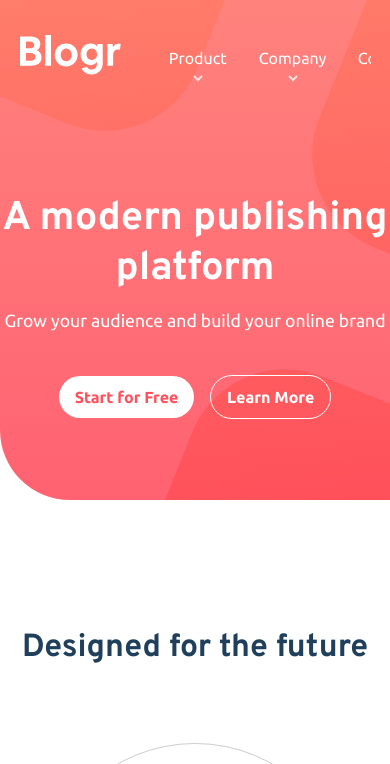
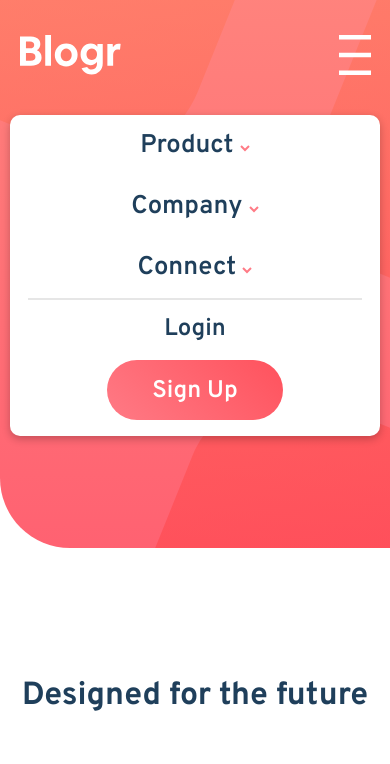
Before and after one commit to MPelyhes/frontend-mentors, a plain HTML site: page index.html in a window 390 px wide. Shown: the top 764 px of the page. Drawn offline with Linux system fonts and the light colour scheme.

Commit message:
finish styling mobile menu

```diff
--- a/index.html
+++ b/index.html
@@ -20,9 +20,16 @@
 
   <nav>
     <div class="main-nav-items">
+      <div class="nav-logo-icons">
         <img src="images/logo.svg" alt="blogr-logo" class="logo">
+        <img src="images/icon-hamburger.svg" alt="menu-icon" class="menu-hamburger">
+      </div>
+
+
+      <div class="navigation-links">
+      <div class="dropdown-list">
         <div class="dropdown">
-        <a href="#" class="drop-link">Product <img src="images/icon-arrow-light.svg" alt="arrow-icon"></a>
+          <a href="#" class="drop-link">Product <img src="images/icon-arrow-light.svg" alt="arrow-icon"class="arrow-light"><img src="images/icon-arrow-dark.svg" alt="arrow-icon" class="arrow-dark"></a>
           <div class="dropdown-content">
             <a href="#">Overview</a>
             <a href="#">Pricing</a>
@@ -33,7 +40,7 @@
         </div>
 
         <div class="dropdown">
-        <a href="#" class="drop-link">Company <img src="images/icon-arrow-light.svg" alt="arrow-icon"></a>
+          <a href="#" class="drop-link">Company <img src="images/icon-arrow-light.svg" alt="arrow-icon" class="arrow-light"><img src="images/icon-arrow-dark.svg" alt="arrow-icon" class="arrow-dark"></a>
           <div class="dropdown-content">
             <a href="#">About</a>
             <a href="#">Team</a>
@@ -44,7 +51,7 @@
         </div>
 
         <div class="dropdown">
-        <a href="#" class="drop-link">Connect <img src="images/icon-arrow-light.svg" alt="arrow-icon"></a>
+          <a href="#" class="drop-link">Connect <img src="images/icon-arrow-light.svg" alt="arrow-icon" class="arrow-light"><img src="images/icon-arrow-dark.svg" alt="arrow-icon" class="arrow-dark"></a>
           <div class="dropdown-content">
             <a href="#">Contact</a>
             <a href="#">Newsletter</a>
@@ -53,9 +60,12 @@
         </div>
       </div>
       <div class="user-links">
-    <a href="#">Login</a>
-     <a href="#" class="bubble-link">Sign Up</a>
+      <a href="#" id="login">Login</a>
+      <a href="#" class="bubble-link" id="sign-up">Sign Up</a>
       </div>
+
+  </div>
+
   </nav>
 
   <div class="header-content">
--- a/styles.css
+++ b/styles.css
@@ -36,8 +36,15 @@ nav{
   width: 80%;
   z-index: 2;
   margin-top: 2.2rem;
+  font-family: "Overpass";
 }
 
+.navigation-links{
+  display: flex;
+  align-items: flex-end;
+  justify-content: space-between;
+  width: 100%;
+}
 a {
   text-decoration: none;
 }
@@ -70,6 +77,7 @@ nav a{
   min-width: 130px;
   box-shadow: 0px 8px 16px 0px rgba(0,0,0,0.2);
   margin-top: 45px;
+  border-radius: 5px;
   z-index: 1;
 }
 
@@ -92,13 +100,14 @@ nav a{
 }
 
 .user-links{
-  display: flex;
- align-self: flex-end;
- justify-content: center;
+ display: flex;
+ justify-self: flex-end;
 }
 
 .main-nav-items{
   display: flex;
+  justify-content: space-between;
+  width: 100%;
 }
 
 .logo{
@@ -129,6 +138,7 @@ nav a{
   text-align: center;
   height: fit-content;
   margin: auto;
+  max-width: 95%;
 }
 
 .clear-bubble{
@@ -160,8 +170,6 @@ h3{
   font-weight: 300;
   padding-bottom: 2.5rem;
 }
-
-
 
 main{
   width: 100%;
@@ -362,6 +370,10 @@ footer a:hover{
   display: none;
 }
 
+.menu-hamburger{
+  display: none;
+}
+
 @media only screen and (max-width: 975px){
   article h2{
     font-size: 1.5rem;
@@ -433,7 +445,7 @@ footer a:hover{
   }
 }
 
-@media only screen and (max-width: 715px){
+@media only screen and (max-width: 750px){
   .article-container{
     grid-template-rows: repeat(2, 1fr);
     grid-template-columns: 1fr;
@@ -473,6 +485,108 @@ footer a:hover{
   h1{
     font-size: 2.5rem;
   }
+
+  .arrow-light{
+    display: none;
+  }
+  .navigation-links{
+    display: flex;
+    flex-direction: column;
+    width: 95%;
+    height: auto;
+    align-items: center;
+    position: absolute;
+    margin: 5rem auto;
+    background-color: white;
+    box-shadow: rgba(0, 0, 0, 0.24) 0px 3px 8px;
+    border-radius: 10px;
+    justify-content: flex-start;
+    text-align: center;
+  }
+
+
+  .dropdown-list{
+    display: flex;
+    flex-direction: column;
+    width: 100%;
+  }
+
+  .dropdown{
+    width: 100%;
+    display: flex;
+    flex-direction: column;
+    justify-content: center;
+  }
+
+  .dropdown-list a {
+    color: var(--very-dark-blue);
+    font-weight: 600;
+    font-size: 1.6rem;
+  }
+  .dropdown-content a:hover{
+    color: var(--very-dark-blue)
+  }
+  .dropdown-content{
+    position: relative;
+    background-color: rgba(128, 128, 128, 0.1);
+    width: 80%;
+    margin: 1rem;
+    align-self: center;
+    box-shadow: none;
+  }
+
+  .dropdown-content a{
+    font-size: 1.4rem;
+    color: rgba(31, 63, 91, 0.7);
+    width: fit-content;
+    margin: auto;
+  }
+  .dropdown-content a:hover{
+    color: var(--very-dark-blue)
+  }
+
+  .user-links{
+    flex-direction: column;
+    font-weight: 600;
+    font-size: 1.5rem;
+    margin-bottom: 1rem;
+    width: 90%;
+    border-top: 2px solid rgba(128, 128, 128, 0.2);
+  }
+
+  .bubble-link{
+    border-radius:35px;
+    padding: 16px 32px 28px 32px;
+    font-weight: 600;
+    width: 7rem;
+    height: 16px;
+    margin-top: 2px;
+    align-self: center;
+  }
+
+  #login{
+    color: var(--very-dark-blue);
+  }
+
+  #sign-up{
+    background: linear-gradient(45deg, #ff7a85, #ff525d);
+    color: white;
+  }
+  .main-nav-items{
+    flex-direction: column;
+    align-items: center;
+  }
+
+  .menu-hamburger{
+    display: inline-block;
+  }
+
+  .nav-logo-icons{
+    width: 100%;
+    display: flex;
+    justify-content: space-between;
+  }
+
 }
 
 @media only screen and (max-width: 500px){
@@ -492,4 +606,12 @@ footer a:hover{
   .footer-section{
     margin-bottom: 1.5rem;
   }
+
+  header{
+    padding-bottom: 3rem;
+  }
+
+  h1{
+    font-size: 2.2rem;
+  }
 }
```
Lines whose indentation alone changed are shown as unchanged.
